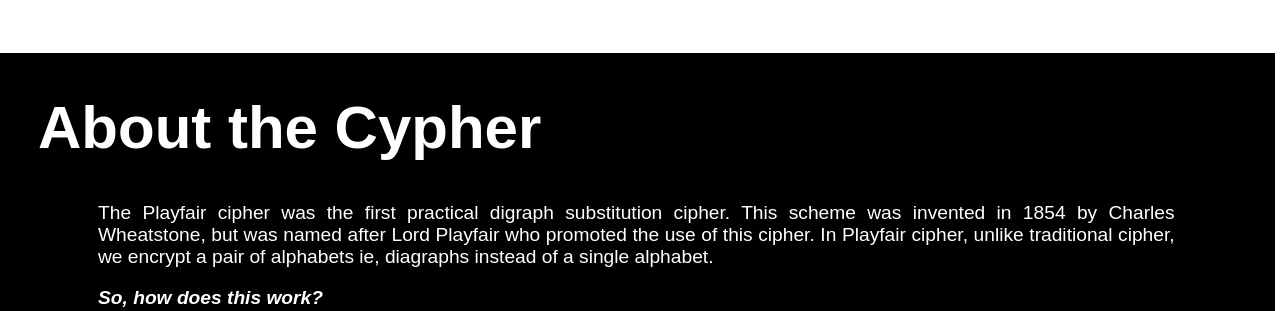
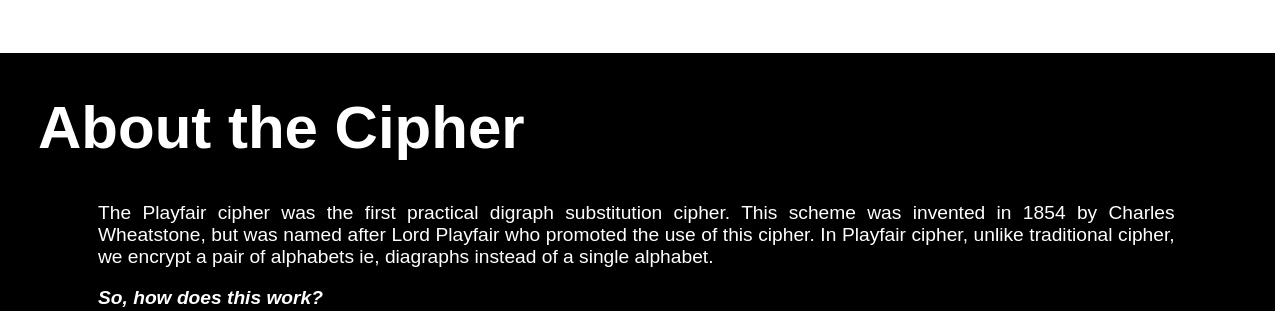
Before and after one commit to nithinraj04/CodeInit, a Django app: template website1/templates/signup.html in a window 1280 px wide. Shown: the part 832-1143 px from the top of the page. Run offline with Django 3.2, Linux system fonts and the light colour scheme; the template is opened without the code that fills it, so the values that code supplies are empty; some web fonts are replaced.

```diff
--- a/website1/templates/signup.html
+++ b/website1/templates/signup.html
@@ -169,7 +169,7 @@
         <div class="about"
             style=" padding-top:40px;  margin-left: 40px; margin-right: 40px;font-size: 60px; margin-top: 30px; font-weight: bold; margin-bottom: 0px; height: 50px; ">
             <p class="head2" style="margin: 0%; margin-bottom: 10px; font-family: 'Inclusive Sans', sans-serif;">About
-                the Cypher</p>
+                the Cipher</p>
         </div>
         <div class="fourth" style="font-size: larger; text-align: justify; margin-left: 100px; margin-right: 100px;">
 
```
